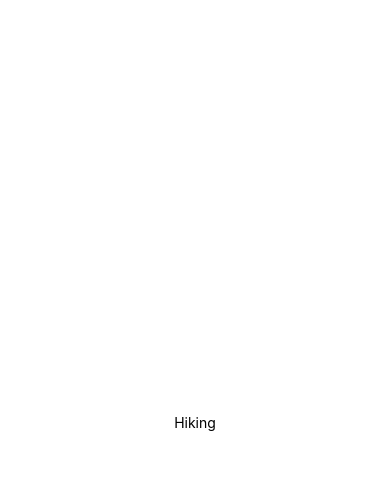
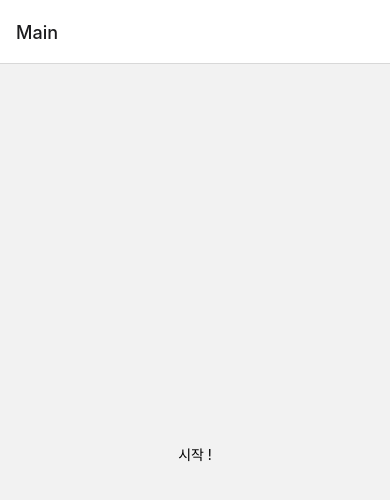
Before and after one commit to haeyoon706/hiking-tracker, a React Native app in the folder upper/: screen / in a window 390 px wide. Shown: the top 500 px of the page. Built offline with nearby package versions, Linux system fonts and the light colour scheme.

Commit message:
✨ react-navigation 세팅 및 화면 이동

```diff
--- a/upper/App.tsx
+++ b/upper/App.tsx
@@ -1,12 +1,22 @@
 import React from 'react';
 import {SafeAreaView, StatusBar, StyleSheet} from 'react-native';
 import Hiking from './screens/Hiking';
+import Main from './screens/Main';
+import {NavigationContainer} from '@react-navigation/native';
+import {createNativeStackNavigator} from '@react-navigation/native-stack';
+
+const Stack = createNativeStackNavigator();
 
 function App(): React.JSX.Element {
   return (
     <SafeAreaView style={styles.app}>
       <StatusBar />
-      <Hiking />
+      <NavigationContainer>
+        <Stack.Navigator initialRouteName="Main">
+          <Stack.Screen name="Main" component={Main} />
+          <Stack.Screen name="Hiking" component={Hiking} />
+        </Stack.Navigator>
+      </NavigationContainer>
     </SafeAreaView>
   );
 }
--- a/upper/package.json
+++ b/upper/package.json
@@ -13,7 +13,9 @@
     "@react-navigation/native": "^6.1.17",
     "@react-navigation/native-stack": "^6.9.26",
     "react": "18.2.0",
-    "react-native": "0.73.6"
+    "react-native": "0.73.6",
+    "react-native-safe-area-context": "^4.9.0",
+    "react-native-screens": "^3.30.1"
   },
   "devDependencies": {
     "@babel/core": "^7.20.0",
--- a/upper/screens/Main.tsx
+++ b/upper/screens/Main.tsx
@@ -1,10 +1,18 @@
 import React from 'react';
-import {StyleSheet, Text, View} from 'react-native';
+import {Pressable, StyleSheet, Text, View} from 'react-native';
 
-function Main() {
+function Main(props: MainProps) {
+  const {navigation} = props;
+
+  const startHikingHandler = () => {
+    navigation.navigate('Hiking');
+  };
+
   return (
     <View style={styles.container}>
-      <Text>Main</Text>
+      <Pressable onPress={startHikingHandler}>
+        <Text>시작 !</Text>
+      </Pressable>
     </View>
   );
 }
@@ -18,3 +26,7 @@ const styles = StyleSheet.create({
 });
 
 export default Main;
+
+interface MainProps {
+  navigation: any;
+}
```
Also changed, not shown: 3 other files (tests, documents, lock files or other folders).
